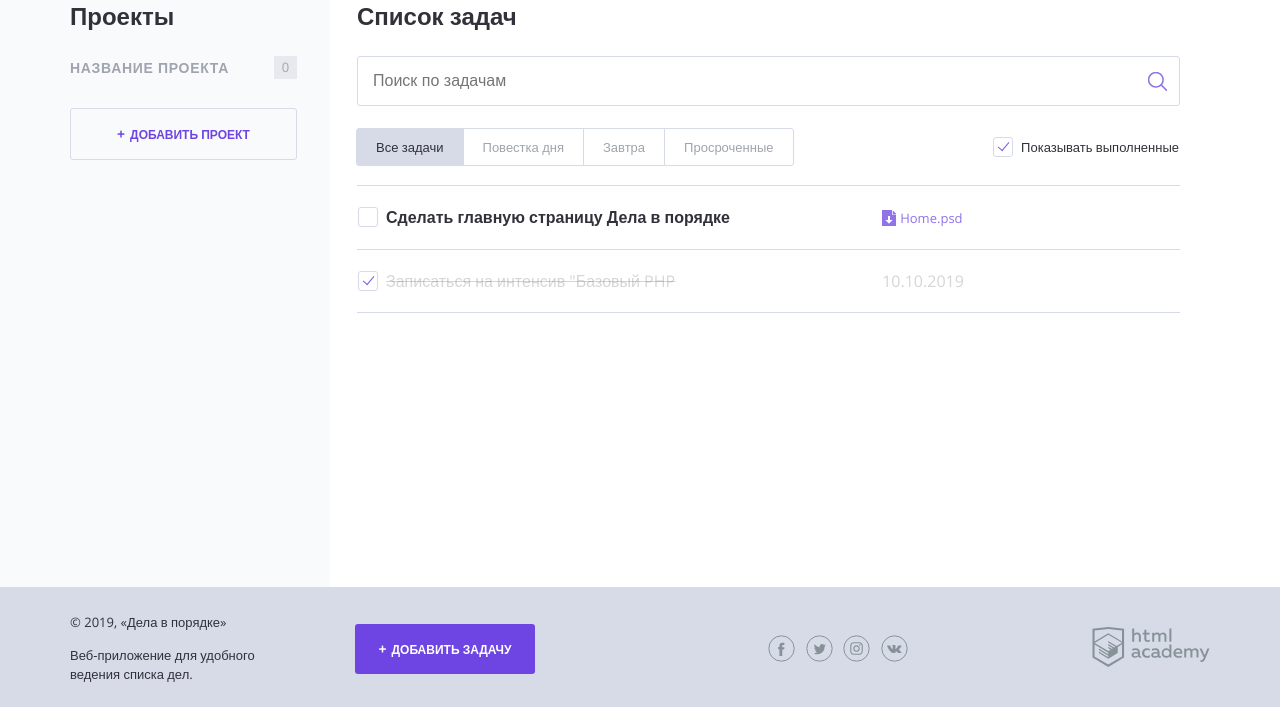
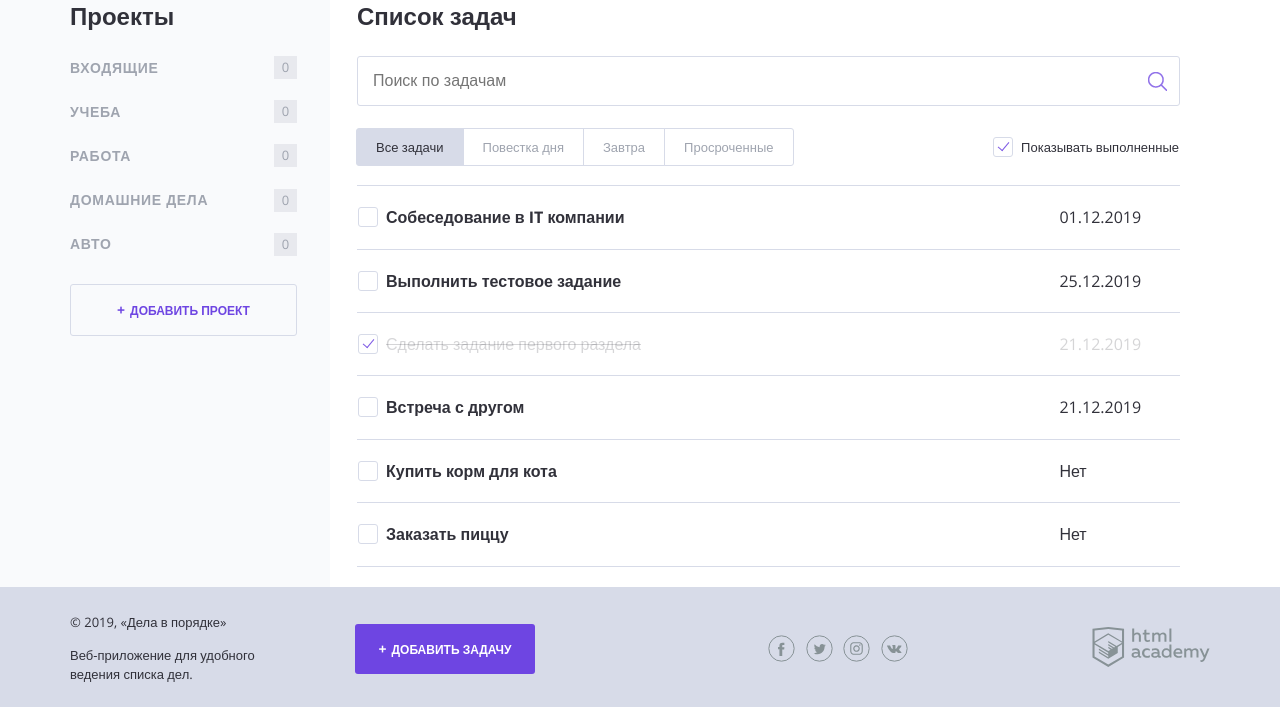
Before and after one commit to pkv1979/185372-doingsdone, a PHP site: page / in a window 1280 px wide. Shown: the part 93-800 px from the top of the page. Run offline with PHP 8.4, Linux system fonts and the light colour scheme.

Commit message:
Созданы массивы задач и проектов. Используя циклы вывел содержимое массивов на главной странице

```diff
--- a/index.php
+++ b/index.php
@@ -1,6 +1,47 @@
 <?php
 // показывать или нет выполненные задачи
 $show_complete_tasks = rand(0, 1);
+// Массив проектов
+$projects = ['Входящие', 'Учеба', 'Работа', 'Домашние дела', 'Авто'];
+// Массив задач
+$tasks = [
+    [
+        'taskName' => 'Собеседование в IT компании',
+        'dateOfComplection' => '01.12.2019',
+        'category' => 'Работа',
+        'done' => false
+    ],
+    [
+        'taskName' => 'Выполнить тестовое задание',
+        'dateOfComplection' => '25.12.2019',
+        'category' => 'Работа',
+        'done' => false
+    ],
+    [
+        'taskName' => 'Сделать задание первого раздела',
+        'dateOfComplection' => '21.12.2019',
+        'category' => 'Учеба',
+        'done' => true
+    ],
+    [
+        'taskName' => 'Встреча с другом',
+        'dateOfComplection' => '21.12.2019',
+        'category' => 'Входящие',
+        'done' => false
+    ],
+    [
+        'taskName' => 'Купить корм для кота',
+        'dateOfComplection' => 'Нет',
+        'category' => 'Домашние дела',
+        'done' => false
+    ],
+    [
+        'taskName' => 'Заказать пиццу',
+        'dateOfComplection' => 'Нет',
+        'category' => 'Домашние дела',
+        'done' => false
+    ]
+];
 ?>
 <!DOCTYPE html>
 <html lang="ru">
@@ -46,10 +87,12 @@ $show_complete_tasks = rand(0, 1);
 
                 <nav class="main-navigation">
                     <ul class="main-navigation__list">
+                        <?php foreach($projects as $key => $item): ?>
                         <li class="main-navigation__list-item">
-                            <a class="main-navigation__list-item-link" href="#">Название проекта</a>
+                            <a class="main-navigation__list-item-link" href="#"><?=$item;?></a>
                             <span class="main-navigation__list-item-count">0</span>
                         </li>
+                        <?php endforeach; ?>
                     </ul>
                 </nav>
 
@@ -76,41 +119,26 @@ $show_complete_tasks = rand(0, 1);
 
                     <label class="checkbox">
                         <!--добавить сюда аттрибут "checked", если переменная $show_complete_tasks равна единице-->
-                        <input class="checkbox__input visually-hidden show_completed" type="checkbox" <?php if ($show_complete_tasks === 1): ?>checked<?php endif; ?>>
+                        <input class="checkbox__input visually-hidden show_completed" type="checkbox" <?=$show_complete_tasks === 1 ? 'checked' : ''; ?>>
                         <span class="checkbox__text">Показывать выполненные</span>
                     </label>
                 </div>
 
                 <table class="tasks">
-                    <tr class="tasks__item task">
+                    <?php foreach ($tasks as $key => $item): ?>
+                        <?php if ($show_complete_tasks === 1 or !$item['done']): ?>
+                            <tr class="tasks__item task <?=$item['done']? 'task--completed' : '' ?>">
                                 <td class="task__select">
                                     <label class="checkbox task__checkbox">
-                                <input class="checkbox__input visually-hidden task__checkbox" type="checkbox" value="1">
-                                <span class="checkbox__text">Сделать главную страницу Дела в порядке</span>
+                                        <input class="checkbox__input visually-hidden task__checkbox" type="checkbox" value="<?=$key; ?>" <?=$item['done']? 'checked' : '' ?>>
+                                        <span class="checkbox__text"><?=$item['taskName'];?></span>
                                     </label>
                                 </td>
 
-                        <td class="task__file">
-                            <a class="download-link" href="#">Home.psd</a>
-                        </td>
-
-                        <td class="task__date"></td>
-                    </tr>
-                    <!--показывать следующий тег <tr/>, если переменная $show_complete_tasks равна единице-->
-                    <?php if ($show_complete_tasks === 1): ?>
-                    <tr class="tasks__item task task--completed">
-                        <td class="task__select">
-                            <label class="checkbox task__checkbox">
-                                <input class="checkbox__input visually-hidden" type="checkbox" checked>
-                                <span class="checkbox__text">Записаться на интенсив "Базовый PHP</span>
-                            </label>
-                        </td>
-                        <td class="task__date">10.10.2019</td>
-
-                        <td class="task__controls">
-                        </td>
+                                <td class="task__date"><?=$item['dateOfComplection'];?></td>
                             </tr>
                         <?php endif; ?>
+                    <?php endforeach; ?>
                 </table>
             </main>
         </div>
```
Lines whose indentation alone changed are shown as unchanged.
